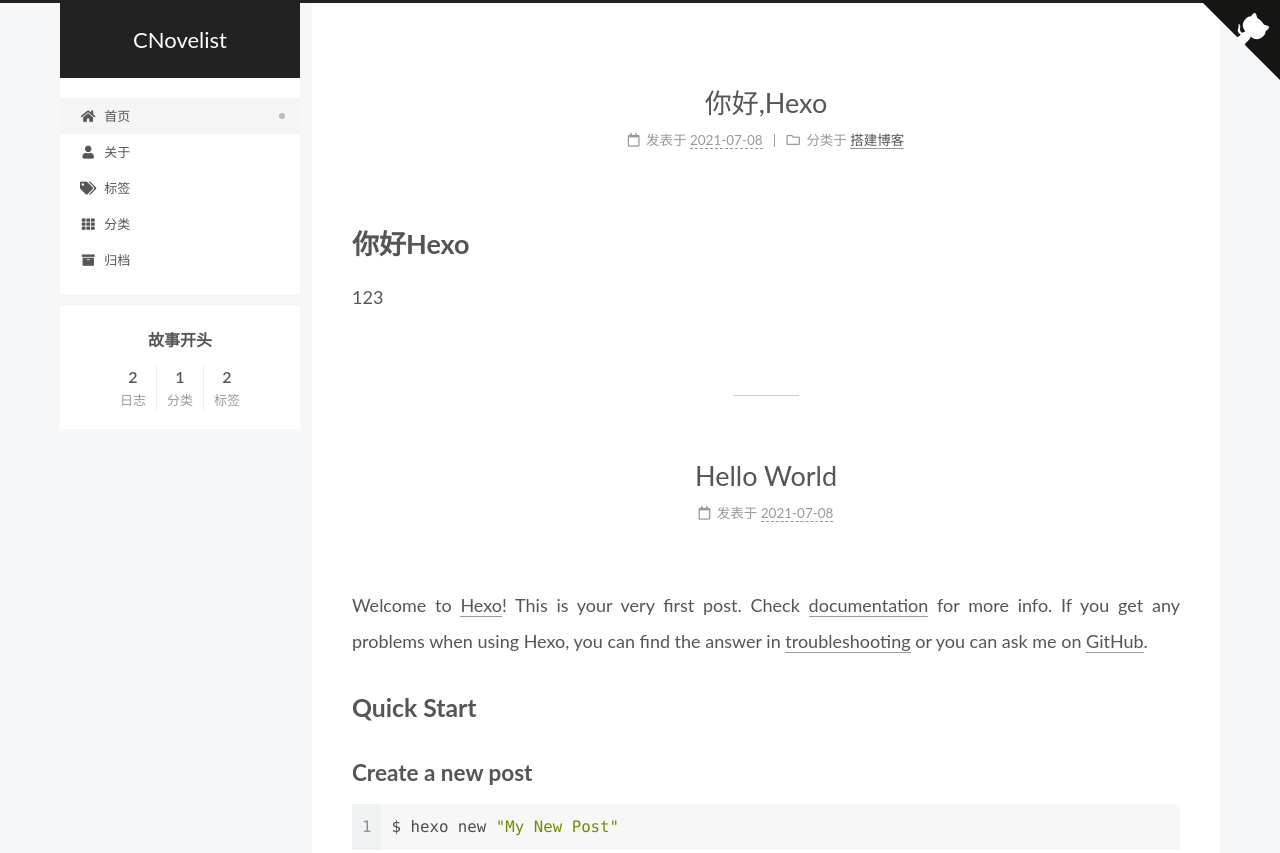
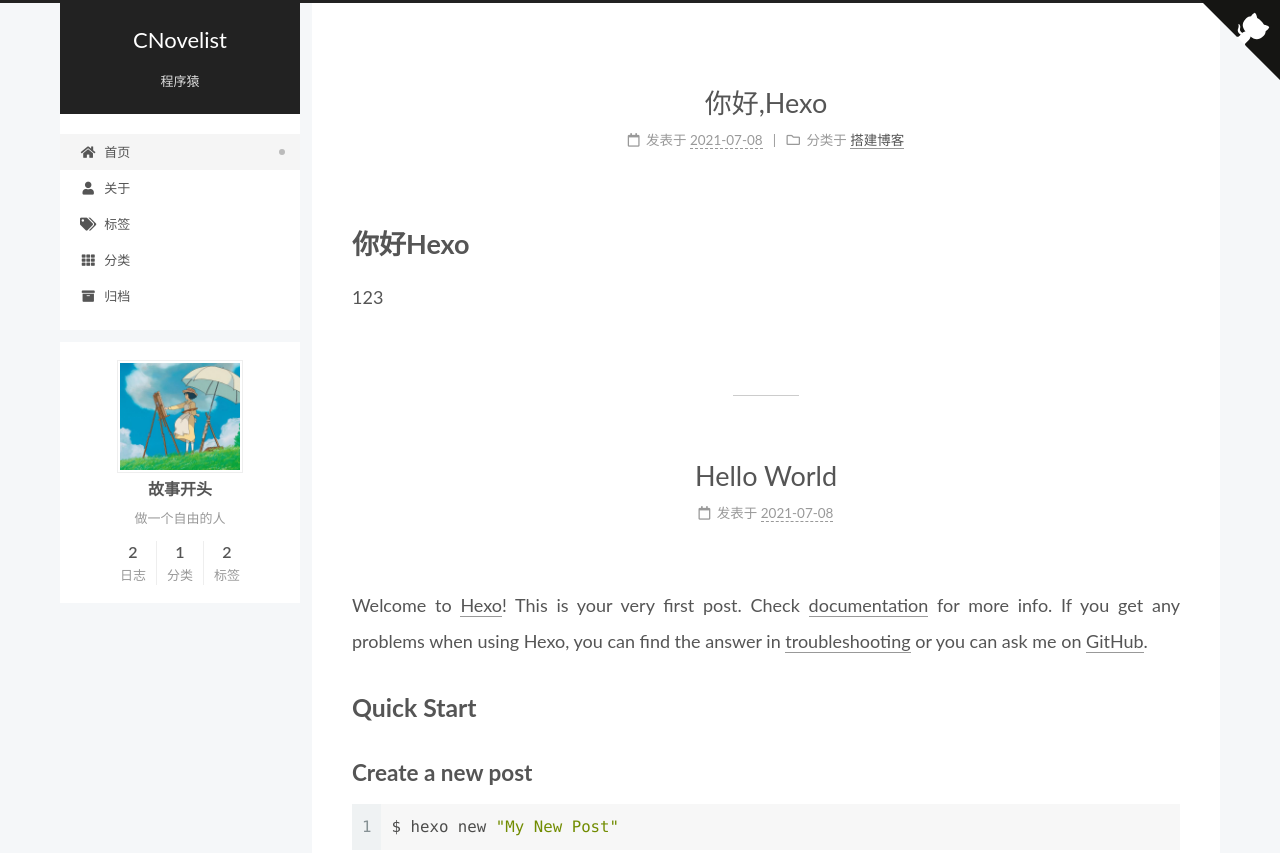
Before and after one commit to CNovelist/CNovelist.github.io, a plain HTML site: page index.html in a window 1280 px wide. Shown: the top 853 px of the page. Drawn offline with Linux system fonts and the light colour scheme; no server answers.

Commit message:
Site updated: 2021-07-08 15:35:52

```diff
--- a/2021/07/08/hello-world/index.html
+++ b/2021/07/08/hello-world/index.html
@@ -30,6 +30,7 @@
 <meta property="article:published_time" content="2021-07-08T04:47:37.010Z">
 <meta property="article:modified_time" content="2021-07-08T04:47:37.010Z">
 <meta property="article:author" content="故事开头">
+<meta property="article:tag" content="C++,Java">
 <meta name="twitter:card" content="summary">
 
 <link rel="canonical" href="http://example.com/2021/07/08/hello-world/">
@@ -101,6 +102,7 @@
       <h1 class="site-title">CNovelist</h1>
       <span class="logo-line-after"><i></i></span>
     </a>
+      <p class="site-subtitle" itemprop="description">程序猿</p>
   </div>
 
   <div class="site-nav-right">
@@ -170,9 +172,9 @@
     <link itemprop="mainEntityOfPage" href="http://example.com/2021/07/08/hello-world/">
 
     <span hidden itemprop="author" itemscope itemtype="http://schema.org/Person">
-      <meta itemprop="image" content="/images/avatar.gif">
+      <meta itemprop="image" content="/images/image.jpg">
       <meta itemprop="name" content="故事开头">
-      <meta itemprop="description" content="">
+      <meta itemprop="description" content="做一个自由的人">
     </span>
 
     <span hidden itemprop="publisher" itemscope itemtype="http://schema.org/Organization">
@@ -300,8 +302,10 @@
 
       <div class="site-overview-wrap sidebar-panel">
         <div class="site-author motion-element" itemprop="author" itemscope itemtype="http://schema.org/Person">
+    <img class="site-author-image" itemprop="image" alt="故事开头"
+      src="/images/image.jpg">
   <p class="site-author-name" itemprop="name">故事开头</p>
-  <div class="site-description" itemprop="description"></div>
+  <div class="site-description" itemprop="description">做一个自由的人</div>
 </div>
 <div class="site-state-wrap motion-element">
   <nav class="site-state">
@@ -408,5 +412,5 @@
 
 
 
-<script src="/live2dw/lib/L2Dwidget.min.js?094cbace49a39548bed64abff5988b05"></script><script>L2Dwidget.init({"pluginRootPath":"live2dw/","pluginJsPath":"lib/","pluginModelPath":"assets/","tagMode":false,"model":{"jsonPath":"/live2dw/assets/wanko.model.json"},"display":{"position":"left","width":150,"height":300},"mobile":{"show":false},"log":false});</script></body>
+<script src="/live2dw/lib/L2Dwidget.min.js?094cbace49a39548bed64abff5988b05"></script><script>L2Dwidget.init({"pluginRootPath":"live2dw/","pluginJsPath":"lib/","pluginModelPath":"assets/","tagMode":false,"model":{"jsonPath":"/live2dw/assets/wanko.model.json"},"display":{"position":"right","width":150,"height":300},"mobile":{"show":false},"log":false});</script></body>
 </html>
--- a/index.html
+++ b/index.html
@@ -20,12 +20,15 @@
     var CONFIG = {"hostname":"example.com","root":"/","scheme":"Pisces","version":"7.8.0","exturl":false,"sidebar":{"position":"left","display":"post","padding":18,"offset":12,"onmobile":false},"copycode":{"enable":false,"show_result":false,"style":null},"back2top":{"enable":true,"sidebar":false,"scrollpercent":false},"bookmark":{"enable":false,"color":"#222","save":"auto"},"fancybox":false,"mediumzoom":false,"lazyload":false,"pangu":false,"comments":{"style":"tabs","active":null,"storage":true,"lazyload":false,"nav":null},"algolia":{"hits":{"per_page":10},"labels":{"input_placeholder":"Search for Posts","hits_empty":"We didn't find any results for the search: ${query}","hits_stats":"${hits} results found in ${time} ms"}},"localsearch":{"enable":false,"trigger":"auto","top_n_per_article":1,"unescape":false,"preload":false},"motion":{"enable":true,"async":false,"transition":{"post_block":"fadeIn","post_header":"slideDownIn","post_body":"slideDownIn","coll_header":"slideLeftIn","sidebar":"slideUpIn"}}};
   </script>
 
-  <meta property="og:type" content="website">
+  <meta name="description" content="做一个自由的人">
+<meta property="og:type" content="website">
 <meta property="og:title" content="CNovelist">
 <meta property="og:url" content="http://example.com/index.html">
 <meta property="og:site_name" content="CNovelist">
+<meta property="og:description" content="做一个自由的人">
 <meta property="og:locale" content="zh_CN">
 <meta property="article:author" content="故事开头">
+<meta property="article:tag" content="C++,Java">
 <meta name="twitter:card" content="summary">
 
 <link rel="canonical" href="http://example.com/">
@@ -97,6 +100,7 @@
       <h1 class="site-title">CNovelist</h1>
       <span class="logo-line-after"><i></i></span>
     </a>
+      <p class="site-subtitle" itemprop="description">程序猿</p>
   </div>
 
   <div class="site-nav-right">
@@ -165,9 +169,9 @@
     <link itemprop="mainEntityOfPage" href="http://example.com/2021/07/08/%E4%BD%A0%E5%A5%BD-Hexo/">
 
     <span hidden itemprop="author" itemscope itemtype="http://schema.org/Person">
-      <meta itemprop="image" content="/images/avatar.gif">
+      <meta itemprop="image" content="/images/image.jpg">
       <meta itemprop="name" content="故事开头">
-      <meta itemprop="description" content="">
+      <meta itemprop="description" content="做一个自由的人">
     </span>
 
     <span hidden itemprop="publisher" itemscope itemtype="http://schema.org/Organization">
@@ -233,9 +237,9 @@
     <link itemprop="mainEntityOfPage" href="http://example.com/2021/07/08/hello-world/">
 
     <span hidden itemprop="author" itemscope itemtype="http://schema.org/Person">
-      <meta itemprop="image" content="/images/avatar.gif">
+      <meta itemprop="image" content="/images/image.jpg">
       <meta itemprop="name" content="故事开头">
-      <meta itemprop="description" content="">
+      <meta itemprop="description" content="做一个自由的人">
     </span>
 
     <span hidden itemprop="publisher" itemscope itemtype="http://schema.org/Organization">
@@ -354,8 +358,10 @@
 
       <div class="site-overview-wrap sidebar-panel">
         <div class="site-author motion-element" itemprop="author" itemscope itemtype="http://schema.org/Person">
+    <img class="site-author-image" itemprop="image" alt="故事开头"
+      src="/images/image.jpg">
   <p class="site-author-name" itemprop="name">故事开头</p>
-  <div class="site-description" itemprop="description"></div>
+  <div class="site-description" itemprop="description">做一个自由的人</div>
 </div>
 <div class="site-state-wrap motion-element">
   <nav class="site-state">
@@ -462,5 +468,5 @@
 
 
 
-<script src="/live2dw/lib/L2Dwidget.min.js?094cbace49a39548bed64abff5988b05"></script><script>L2Dwidget.init({"pluginRootPath":"live2dw/","pluginJsPath":"lib/","pluginModelPath":"assets/","tagMode":false,"model":{"jsonPath":"/live2dw/assets/wanko.model.json"},"display":{"position":"left","width":150,"height":300},"mobile":{"show":false},"log":false});</script></body>
+<script src="/live2dw/lib/L2Dwidget.min.js?094cbace49a39548bed64abff5988b05"></script><script>L2Dwidget.init({"pluginRootPath":"live2dw/","pluginJsPath":"lib/","pluginModelPath":"assets/","tagMode":false,"model":{"jsonPath":"/live2dw/assets/wanko.model.json"},"display":{"position":"right","width":150,"height":300},"mobile":{"show":false},"log":false});</script></body>
 </html>
```
Also changed, not shown: 2021/07/08/你好-Hexo/index.html (+7 -4 lines), about/index.html (+9 -3 lines), archives/2021/07/index.html (+9 -3 lines), archives/2021/index.html (+9 -3 lines), archives/index.html (+9 -3 lines), categories/index.html (+9 -3 lines), categories/搭建博客/index.html (+9 -3 lines), tags/github/index.html (+9 -3 lines), tags/hexo/index.html (+9 -3 lines), tags/index.html (+9 -3 lines), images/image.jpg (added).
